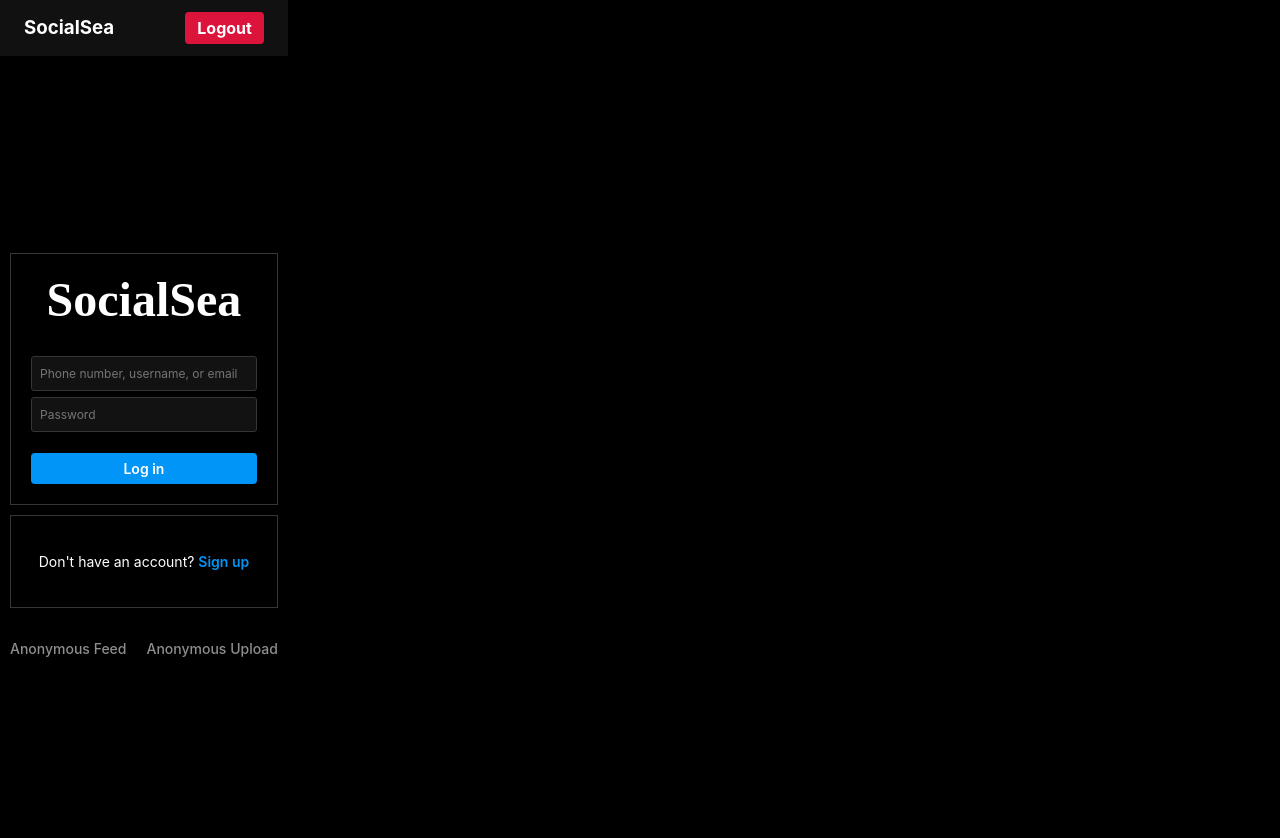
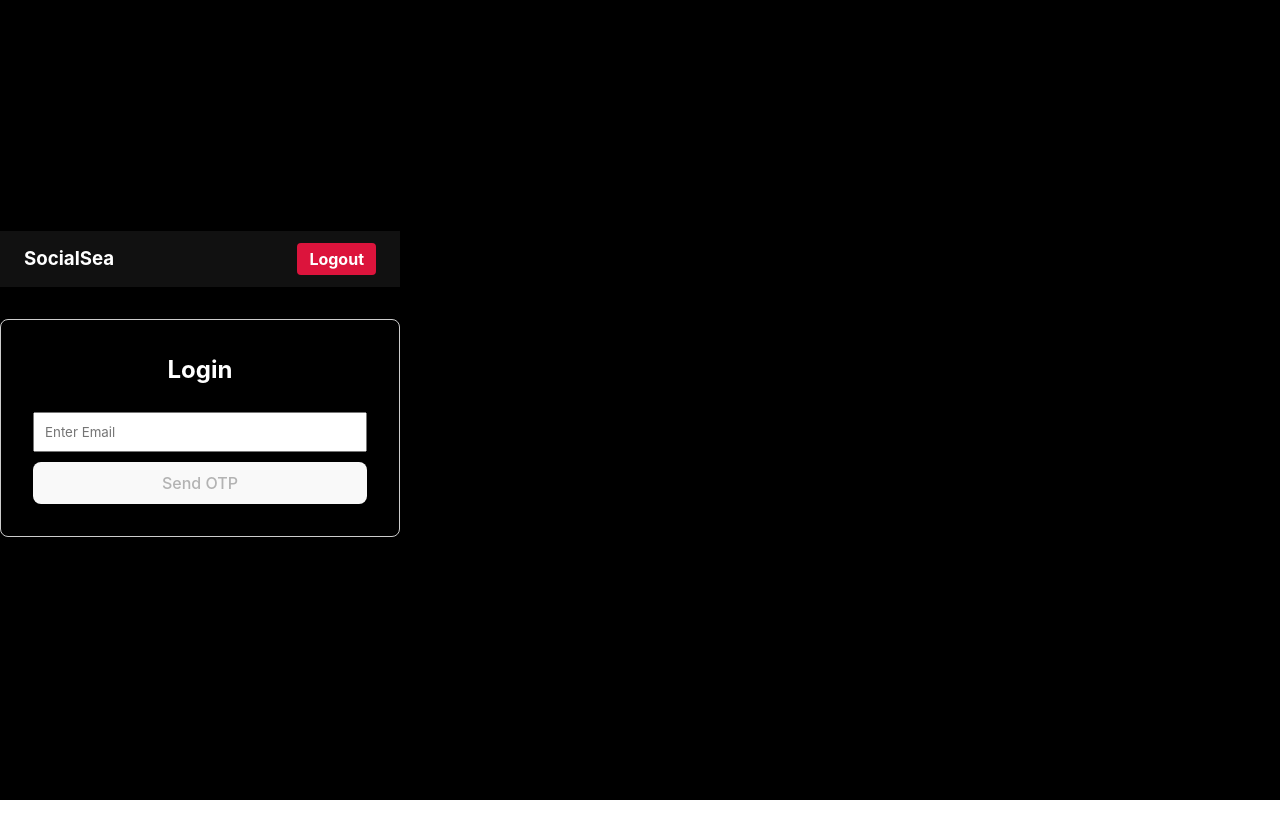
Before and after one commit to RameshRocks-cyber/socialsea-client, a React (Vite) app: page /login in a window 1280 px wide. Shown: the top 838 px of the page. After the commit the page ends 800 px from the top, so only its background shows below. Built offline with nearby package versions, Linux system fonts and the light colour scheme; no server answers; sample sign-in values are in the browser's storage.

Commit message:
change on Login

```diff
--- a/src/api/auth.js
+++ b/src/api/auth.js
@@ -2,6 +2,10 @@ import api from "./axios";
 
 export const sendOtp = (email) => {
   return api.post("/auth/send-otp", { email });
+};
+
+export const verifyOtp = (email, otp) => {
+  return api.post("/auth/verify-otp", { email, otp });
 };
 
 export function getRole() {
--- a/src/pages/Login.jsx
+++ b/src/pages/Login.jsx
@@ -1,140 +1,128 @@
-import { useState, useEffect } from "react"
-import { Link, useNavigate } from "react-router-dom"
-import api from "../api/axios"
-import { successToast, errorToast } from "../toast";
+import React, { useState, useEffect } from "react";
+import { useNavigate } from "react-router-dom";
+import { sendOtp, verifyOtp } from "../api/auth";
 
-export default function Login() {
-  const [username, setUsername] = useState("")
-  const [password, setPassword] = useState("")
-  const navigate = useNavigate()
+const Login = () => {
+  const [step, setStep] = useState("EMAIL"); // EMAIL | OTP
+  const [email, setEmail] = useState("");
+  const [otp, setOtp] = useState("");
+  const [loading, setLoading] = useState(false);
+  const [timer, setTimer] = useState(0);
+  const navigate = useNavigate();
 
+  // Timer logic
   useEffect(() => {
-    console.log("VITE_API_URL:", import.meta.env.VITE_API_URL)
-    console.log("Axios baseURL:", api.defaults.baseURL)
-    api.get("/health")
-      .then(res => console.log("Health:", res.data))
-      .catch(err => console.error("Health Check Failed:", err))
-  }, [])
+    let interval;
+    if (timer > 0) {
+      interval = setInterval(() => {
+        setTimer((prev) => (prev > 0 ? prev - 1 : 0));
+      }, 1000);
+    }
+    return () => clearInterval(interval);
+  }, [timer]);
 
-  const login = async () => {
+  const handleSendOtp = async (e) => {
+    e?.preventDefault();
+    // Validate email format
+    if (!email || !email.includes("@")) {
+      alert("Please enter a valid email address");
+      return;
+    }
+
+    setLoading(true);
     try {
-      const res = await api.post("/auth/login", { email: username, password })
-      localStorage.setItem("accessToken", res.data.accessToken)
-      localStorage.setItem("refreshToken", res.data.refreshToken)
-      localStorage.setItem("role", res.data.role)
-      localStorage.setItem("auth", JSON.stringify({
-        role: res.data.role,
-        permissions: res.data.permissions
-      }))
-      successToast("Logged in successfully 🎉")
-      navigate("/")
+      await sendOtp(email);
+      setStep("OTP");
+      setTimer(45); // Start 45s timer
     } catch (err) {
-      console.error(err)
-      if (err.response) {
-        console.log("Status:", err.response.status)
-        console.log("Data:", err.response.data)
+      console.error(err);
+      alert("Please try again later");
+    } finally {
+      setLoading(false);
+    }
+  };
+
+  const handleVerifyOtp = async (e) => {
+    e?.preventDefault();
+    setLoading(true);
+    try {
+      const res = await verifyOtp(email, otp);
+      // Save JWT to localStorage (using accessToken to match api/auth.js)
+      const token = res.data.accessToken || res.data.token;
+      const role = res.data.role;
+
+      localStorage.setItem("accessToken", token);
+      localStorage.setItem("role", role);
+
+      if (role === "ADMIN") {
+        navigate("/admin");
+      } else {
+        navigate("/home");
       }
-      console.log("Request Headers:", err.config?.headers)
-      errorToast("Login failed")
+    } catch (err) {
+      console.error(err);
+      alert("Invalid or expired OTP");
+    } finally {
+      setLoading(false);
     }
-  }
+  };
 
   return (
-    <div style={styles.container}>
-      <div style={styles.box}>
-        <h1 style={styles.logo}>SocialSea</h1>
+    <div style={{ maxInlineSize: "400px", margin: "2rem auto", padding: "2rem", border: "1px solid #ccc", borderRadius: "8px" }}>
+      <h2 style={{ textAlign: "center", marginBlockEnd: "1.5rem" }}>
+        {step === "EMAIL" ? "Login" : "Verify OTP"}
+      </h2>
 
-        <input
-          onChange={e => setUsername(e.target.value)}
-          placeholder="Phone number, username, or email"
-          style={styles.input}
-        />
-        <input
-          type="password"
-          onChange={e => setPassword(e.target.value)}
-          placeholder="Password"
-          style={styles.input}
-        />
+      {step === "EMAIL" && (
+        <div>
+          <input
+            type="email"
+            placeholder="Enter Email"
+            value={email}
+            onChange={(e) => setEmail(e.target.value)}
+            disabled={loading}
+            style={{ inlineSize: "100%", padding: "10px", marginBlockEnd: "10px", boxSizing: "border-box" }}
+          />
+          <button onClick={handleSendOtp} disabled={loading || !email} style={{ inlineSize: "100%", padding: "10px", cursor: "pointer" }}>
+            {loading ? "Sending..." : "Send OTP"}
+          </button>
+        </div>
+      )}
 
-        <button onClick={login} style={styles.button}>Log in</button>
-      </div>
+      {step === "OTP" && (
+        <div>
+          <p style={{ textAlign: "center", marginBlockEnd: "1rem" }}>OTP sent if this email exists</p>
+          <input
+            type="text"
+            value={otp}
+            onChange={(e) => {
+              const val = e.target.value;
+              if (/^\d*$/.test(val) && val.length <= 6) setOtp(val);
+            }}
+            maxLength={6}
+            inputMode="numeric"
+            autoFocus
+            placeholder="000000"
+            disabled={loading}
+            style={{ inlineSize: "100%", padding: "10px", marginBlockEnd: "10px", textAlign: "center", letterSpacing: "5px", fontSize: "1.2rem", boxSizing: "border-box" }}
+          />
+          <button onClick={handleVerifyOtp} disabled={otp.length !== 6 || loading} style={{ inlineSize: "100%", padding: "10px", cursor: "pointer", marginBlockEnd: "10px" }}>
+            {loading ? "Verifying..." : "Verify OTP"}
+          </button>
 
-      <div style={styles.box}>
-        <p style={styles.text}>
-          Don't have an account? <Link to="/register" style={styles.link}>Sign up</Link>
-        </p>
-      </div>
+          <div style={{ textAlign: "center" }}>
+            {timer > 0 ? (
+              <span style={{ color: "gray" }}>Resend in {timer}s</span>
+            ) : (
+              <button onClick={handleSendOtp} disabled={loading} style={{ background: "none", border: "none", color: "blue", cursor: "pointer", textDecoration: "underline" }}>
+                Resend OTP
+              </button>
+            )}
+          </div>
+        </div>
+      )}
+    </div>
+  );
+};
 
-      <div style={{ display: "flex", gap: 20, marginBlockStart: 20 }}>
-        <Link to="/anonymous-feed" style={{ color: "#8e8e8e", textDecoration: "none", fontSize: "14px" }}>Anonymous Feed</Link>
-        <Link to="/anonymous-upload" style={{ color: "#8e8e8e", textDecoration: "none", fontSize: "14px" }}>Anonymous Upload</Link>
-      </div>
-    </div>
-  )
-}
-
-const styles = {
-  container: {
-    display: "flex",
-    flexDirection: "column",
-    alignItems: "center",
-    justifyContent: "center",
-    minBlockSize: "100vh",
-    backgroundColor: "#000",
-    color: "#fff",
-    fontFamily: "-apple-system, BlinkMacSystemFont, 'Segoe UI', Roboto, Helvetica, Arial, sans-serif",
-    padding: "10px"
-  },
-  box: {
-    border: "1px solid #363636",
-    backgroundColor: "#000",
-    padding: "20px",
-    inlineSize: "100%",
-    maxInlineSize: "350px",
-    marginBlockEnd: "10px",
-    textAlign: "center",
-    display: "flex",
-    flexDirection: "column",
-    alignItems: "center",
-    boxSizing: "border-box"
-  },
-  logo: {
-    fontSize: "3rem",
-    marginBlockEnd: "30px",
-    marginBlockStart: "0",
-    fontFamily: "cursive"
-  },
-  input: {
-    inlineSize: "100%",
-    padding: "9px 8px",
-    marginBlockEnd: "6px",
-    backgroundColor: "#121212",
-    border: "1px solid #363636",
-    borderRadius: "3px",
-    color: "#fff",
-    fontSize: "12px",
-    outline: "none",
-    boxSizing: "border-box"
-  },
-  button: {
-    inlineSize: "100%",
-    backgroundColor: "#0095f6",
-    color: "#fff",
-    border: "none",
-    borderRadius: "4px",
-    padding: "7px 16px",
-    fontWeight: "600",
-    cursor: "pointer",
-    marginBlockStart: "15px",
-    fontSize: "14px"
-  },
-  text: {
-    fontSize: "14px",
-    margin: "15px 0"
-  },
-  link: {
-    color: "#0095f6",
-    textDecoration: "none",
-    fontWeight: "600"
-  }
-}
+export default Login;
```
Also changed, not shown: src/pages/Admin.jsx (+5 -5 lines).
